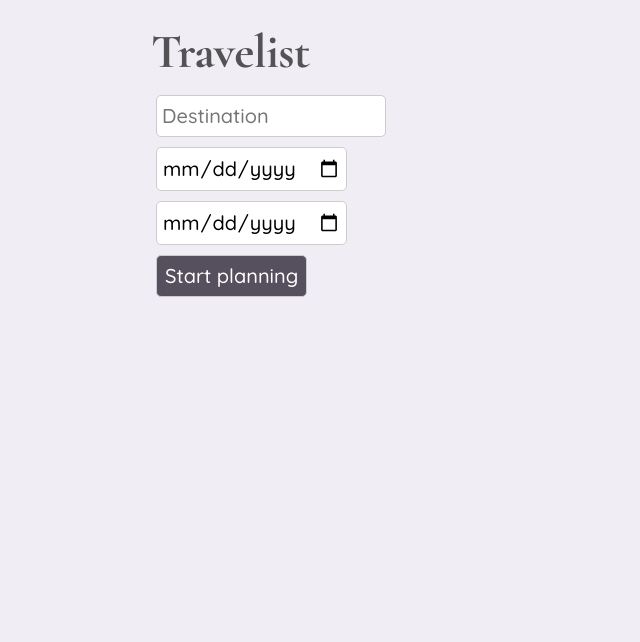
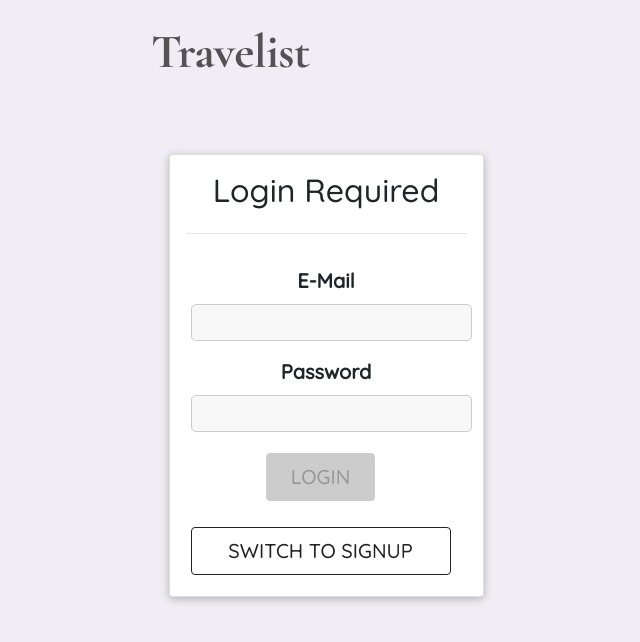
Before and after one commit to melvinlau/travelist, a React (Create React App) app in the folder client/: page /auth in a window 1280 px wide. Shown: the top 642 px of the page, without its empty margins (314-954 px from the left). Built offline with nearby package versions, Linux system fonts and the light colour scheme.

Commit message:
Add switch mode between signin and signup

```diff
--- a/client/src/App.js
+++ b/client/src/App.js
@@ -1,12 +1,12 @@
-import React, { useState } from "react";
+import React, { useState, useCallback } from "react";
 import { BrowserRouter as Router, Switch, Route, Link } from "react-router-dom";
 import axios from "axios";
 
 import Start from "./components/Start";
 import ActivityList from "./components/ActivityList";
 import PackingList from "./components/PackingList";
-import SignUp from "./user/pages/SignUp";
-import SignIn from "./user/pages/SignIn";
+import SignUp from "./components/SignUp";
+import Auth from "./user/pages/Auth";
 import Trips from "./components/Trips";
 
 function App() {
@@ -36,8 +36,8 @@ function App() {
                   <Route path="/signup">
                     <SignUp />
                   </Route>
-                  <Route path="/signin">
-                    <SignIn />
+                  <Route path="/auth">
+                    <Auth />
                   </Route>
                   <Route path="/trips">
                     <Trips />
--- a/client/src/shared/components/FormElements/Input.css
+++ b/client/src/shared/components/FormElements/Input.css
@@ -1,21 +1,24 @@
-.form-control {
-  margin: 0 0;
-  height: fit-content;
+input {
 }
 
-.form-control label,
-.form-control input,
-.form-control textarea {
+.new-form-control {
+  /* height: 5rem; */
+  margin: 1rem 0;
+}
+
+.new-form-control label,
+.new-form-control input,
+.new-form-control textarea {
   display: block;
 }
 
-.form-control label {
+.new-form-control label {
   font-weight: bold;
-  margin-bottom: 1rem;
+  margin-bottom: 0.5rem;
 }
 
-.form-control input,
-.form-control textarea {
+.new-form-control input,
+.new-form-control textarea {
   width: 100%;
   font: inherit;
   border: 1px solid #ccc;
@@ -23,11 +26,11 @@
   padding: 0.15rem 0.25rem;
 }
 
-.form-control input:focus,
-.form-control textarea:focus {
+.new-form-control input:focus,
+.new-form-control textarea:focus {
   outline: none;
   background: #ebebeb;
-  /* border-color: #666666; */
+  border-color: #666666;
 }
 
 .form-control--invalid label,
--- a/client/src/shared/components/FormElements/Input.js
+++ b/client/src/shared/components/FormElements/Input.js
@@ -1,21 +1,21 @@
-import React, { useReducer, useEffect } from 'react';
+import React, { useReducer, useEffect } from "react";
 
-import { validate } from '../../util/validators';
-import './Input.css';
+import { validate } from "../../util/validators";
+import "./Input.css";
 
 const inputReducer = (state, action) => {
   switch (action.type) {
-    case 'CHANGE':
+    case "CHANGE":
       return {
         ...state,
         value: action.val,
         isValid: validate(action.val, action.validators)
       };
-    case 'TOUCH': {
+    case "TOUCH": {
       return {
         ...state,
         isTouched: true
-      }
+      };
     }
     default:
       return state;
@@ -24,7 +24,7 @@ const inputReducer = (state, action) => {
 
 const Input = props => {
   const [inputState, dispatch] = useReducer(inputReducer, {
-    value: props.initialValue || '',
+    value: props.initialValue || "",
     isTouched: false,
     isValid: props.initialValid || false
   });
@@ -33,12 +33,12 @@ const Input = props => {
   const { value, isValid } = inputState;
 
   useEffect(() => {
-    onInput(id, value, isValid)
+    onInput(id, value, isValid);
   }, [id, value, isValid, onInput]);
 
   const changeHandler = event => {
     dispatch({
-      type: 'CHANGE',
+      type: "CHANGE",
       val: event.target.value,
       validators: props.validators
     });
@@ -46,12 +46,12 @@ const Input = props => {
 
   const touchHandler = () => {
     dispatch({
-      type: 'TOUCH'
+      type: "TOUCH"
     });
   };
 
   const element =
-    props.element === 'input' ? (
+    props.element === "input" ? (
       <input
         id={props.id}
         type={props.type}
@@ -72,8 +72,9 @@ const Input = props => {
 
   return (
     <div
-      className={`form-control ${!inputState.isValid && inputState.isTouched &&
-        'form-control--invalid'}`}
+      className={`new-form-control ${!inputState.isValid &&
+        inputState.isTouched &&
+        "new-form-control--invalid"}`}
     >
       <label htmlFor={props.id}>{props.label}</label>
       {element}
--- a/client/src/user/pages/SignIn.css
+++ b/client/src/user/pages/Auth.css
@@ -6,7 +6,7 @@
 .authentication {
   width: 90%;
   max-width: 25rem;
-  margin: 7rem auto;
+  margin: 4rem auto;
   text-align: center;
 }
 
--- a/client/src/user/pages/SignIn.js
+++ b/client/src/user/pages/Auth.js
@@ -1,17 +1,20 @@
-import React from "react";
+import React, { useState } from "react";
 
 import Card from "../../shared/components/UIElements/Card";
 import Input from "../../shared/components/FormElements/Input";
 import Button from "../../shared/components/FormElements/Button";
 import {
   VALIDATOR_EMAIL,
-  VALIDATOR_MINLENGTH
+  VALIDATOR_MINLENGTH,
+  VALIDATOR_REQUIRE
 } from "../../shared/util/validators";
 import { useForm } from "../../shared/hooks/form-hook";
-import "./SignIn.css";
+import "./Auth.css";
 
-const SignIn = () => {
-  const [formState, inputHandler] = useForm(
+const Auth = () => {
+  const [isLoginMode, setIsLoginMode] = useState(true);
+
+  const [formState, inputHandler, setFormData] = useForm(
     {
       email: {
         value: "",
@@ -25,6 +28,30 @@ const SignIn = () => {
     false
   );
 
+  const switchModeHandler = () => {
+    if (!isLoginMode) {
+      setFormData(
+        {
+          ...formState.inputs,
+          name: undefined
+        },
+        formState.inputs.email.isValid && formState.inputs.password.isValid
+      );
+    } else {
+      setFormData(
+        {
+          ...formState.inputs,
+          name: {
+            value: "",
+            isValid: false
+          }
+        },
+        false
+      );
+    }
+    setIsLoginMode(prevMode => !prevMode);
+  };
+
   const authSubmitHandler = event => {
     event.preventDefault();
     console.log(formState.inputs);
@@ -32,9 +59,20 @@ const SignIn = () => {
 
   return (
     <Card className="authentication">
-      <h2>Login</h2>
+      <h2>Login Required</h2>
       <hr />
       <form onSubmit={authSubmitHandler}>
+        {!isLoginMode && (
+          <Input
+            element="input"
+            id="name"
+            type="text"
+            label="Your Name"
+            validators={[VALIDATOR_REQUIRE()]}
+            errorText="Please enter a name."
+            onInput={inputHandler}
+          />
+        )}
         <Input
           element="input"
           id="email"
@@ -54,11 +92,14 @@ const SignIn = () => {
           onInput={inputHandler}
         />
         <Button type="submit" disabled={!formState.isValid}>
-          LOGIN
+          {isLoginMode ? "LOGIN" : "SIGNUP"}
         </Button>
       </form>
+      <Button inverse onClick={switchModeHandler}>
+        SWITCH TO {isLoginMode ? "SIGNUP" : "LOGIN"}
+      </Button>
     </Card>
   );
 };
 
-export default SignIn;
+export default Auth;
```
Also changed, not shown: client/src/shared/context/auth-context.js (added, +7 -0 lines).
